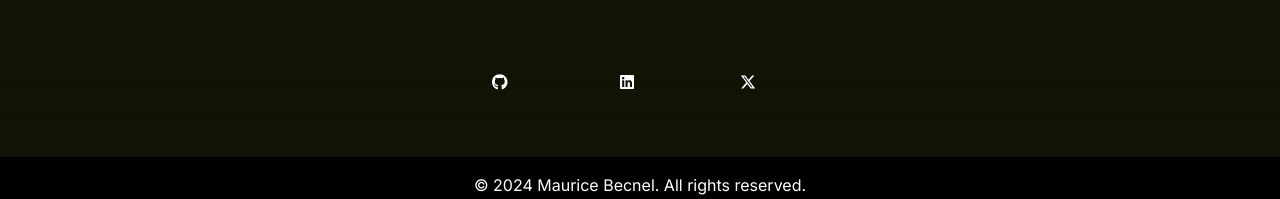
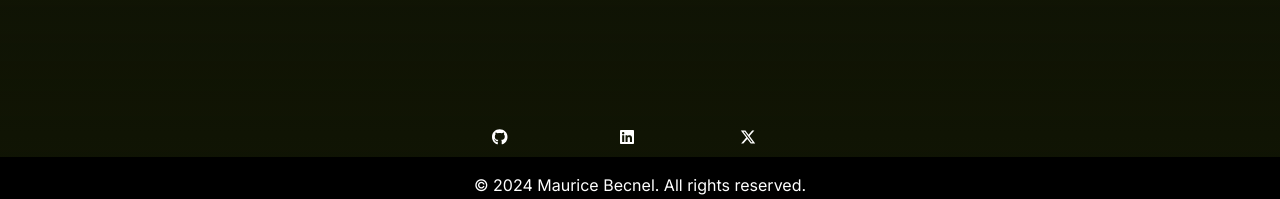
Before and after one commit to mauricebecnel400/mauricebecnel.tech, a Next.js app: page / in a window 1280 px wide. Shown: the part 587-786 px from the top of the page. Built offline with nearby package versions, Linux system fonts and the light colour scheme.

Commit message:
fix links to bottom

```diff
--- a/src/app/page.tsx
+++ b/src/app/page.tsx
@@ -51,7 +51,7 @@ export default function Home() {
           </h2>
         </div>
       </div>
-      <section className="mt-20">
+      <section className="fixed bottom-16 w-full">
         <div className="flex justify-center gap-20 w-full h-full">
           <div className="w-12 flex justify-center items-center hover:animate-grow ">
             <a
```
